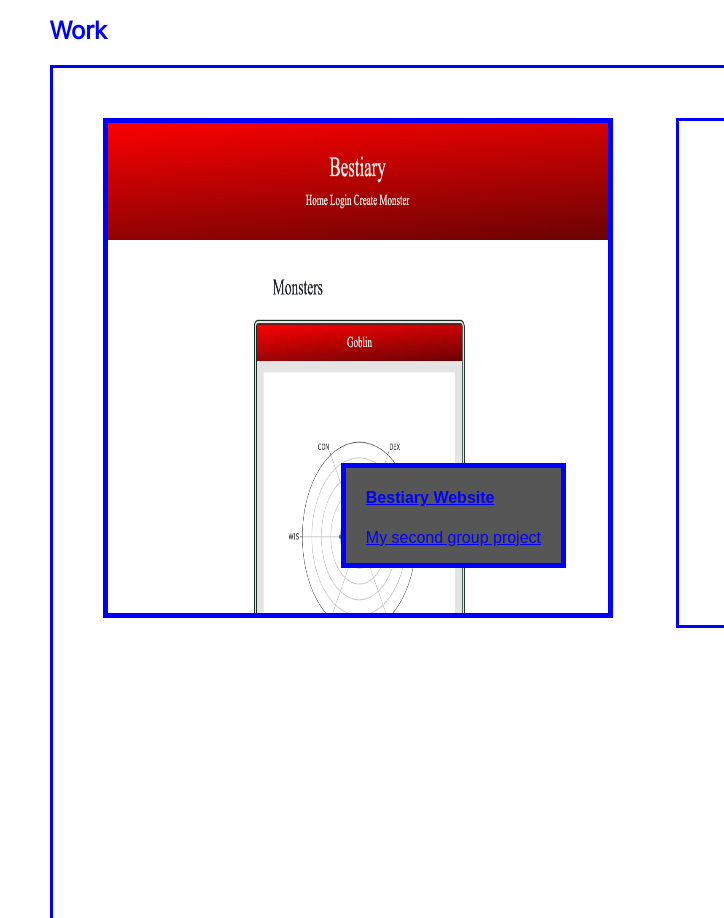
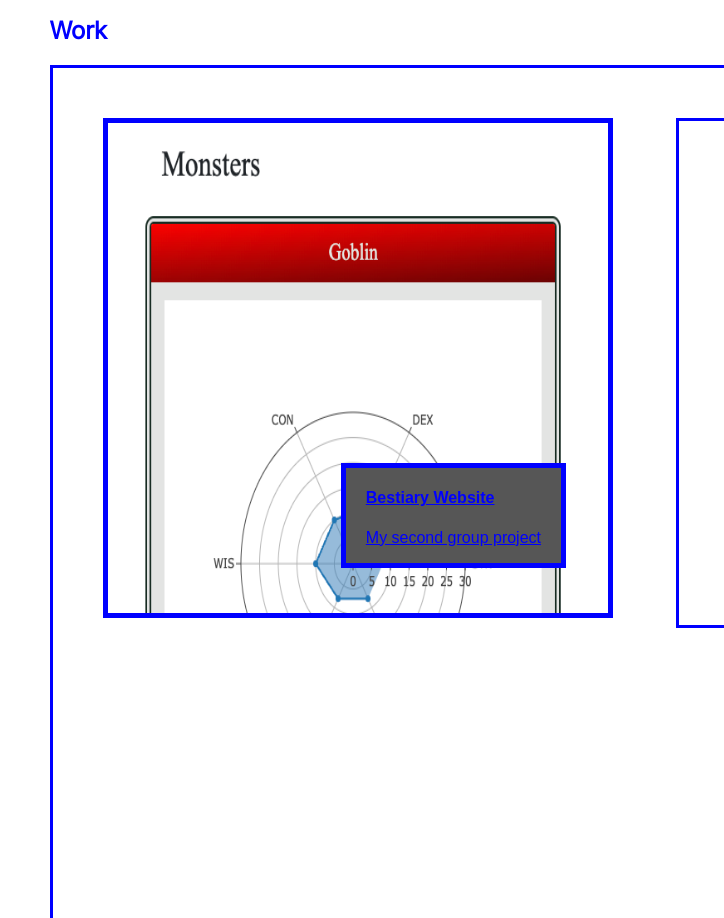
Before and after one commit to sethdaulton/Module-02-Challenge, a plain HTML site: page index.html in a window 1280 px wide. Shown: the part 1619-2537 px from the top of the page, 0-724 px from the left. Drawn offline with Linux system fonts and the light colour scheme.

Commit message:
Made updates to image on Project 2

```diff
--- a/index.html
+++ b/index.html
@@ -54,7 +54,7 @@
 
 <div class="container portfolio-items">
     <div class="portfolio-item">
-        <img class="portfolio-image" src="./assets/images/BestiaryScreenShot.png" alt="Image of Bestiary">
+        <img class="portfolio-image" src="./assets/images/BestiaryScreenShot2.png" alt="Image of Bestiary">
         <div class="text-block">
             <h4><a href="https://knave-bestiary.herokuapp.com/">Bestiary Website</a></h4>
             <p><a href="https://knave-bestiary.herokuapp.com/">My second group project</a></p>
```
Also changed, not shown: assets/images/BestiaryScreenShot2.png (added).
